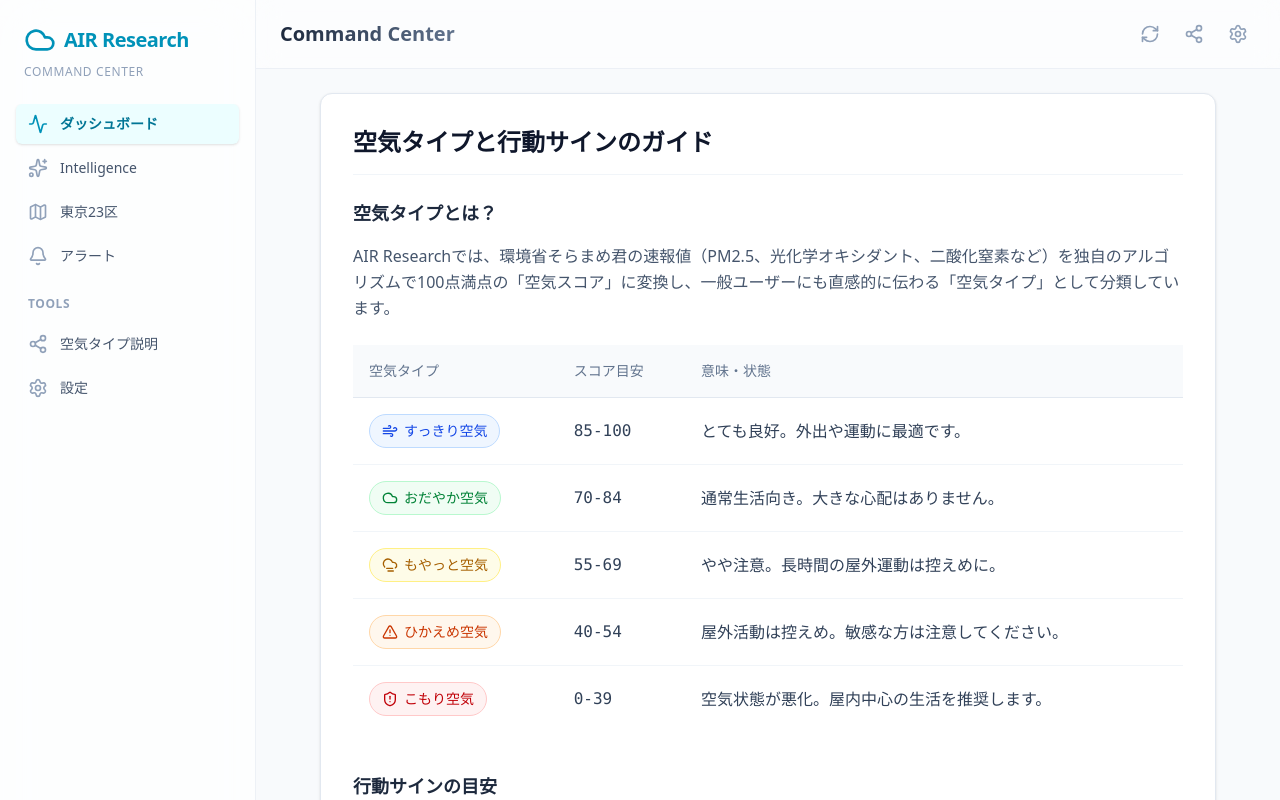
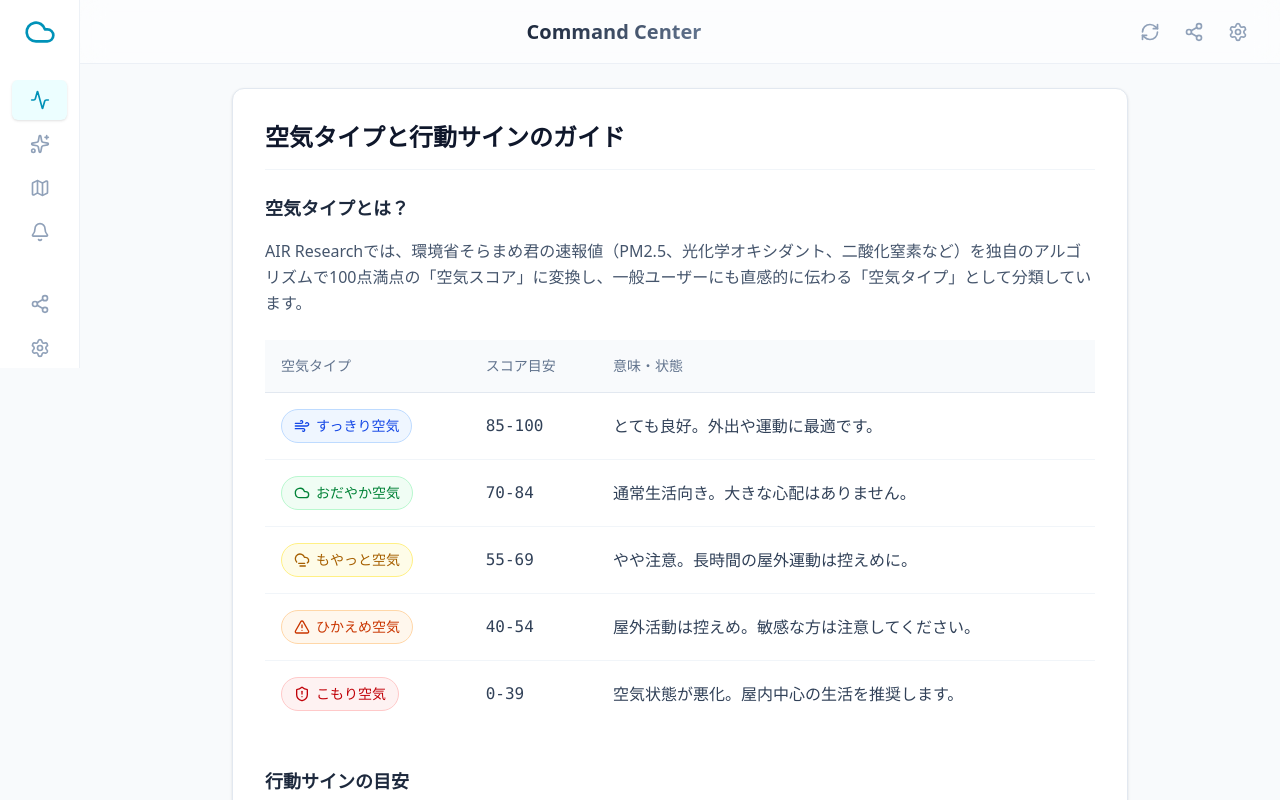
Before and after one commit to akisuperprof-sketch/airresearch-AQInews, a Next.js app: page /guide/air-type in a window 1280 px wide. Shown: the top 800 px of the page. Built offline with nearby package versions, Linux system fonts and the light colour scheme.

Commit message:
refactor: Layout refinement for responsive fit and sliding utility panel

```diff
--- a/app/dashboard/page.tsx
+++ b/app/dashboard/page.tsx
@@ -10,6 +10,7 @@ import { LocationSelector } from "@/components/dashboard/LocationSelector";
 import { ForecastTimeline } from "@/components/dashboard/ForecastTimeline";
 import { AirTypeGuidePanel } from "@/components/dashboard/AirTypeGuidePanel";
 import { AirIntelligenceBrief } from "@/components/intelligence/AirIntelligenceBrief";
+import { RightUtilityPanel } from "@/components/dashboard/RightUtilityPanel";
 import { getSummaryData, getTokyoData } from "@/lib/air/service";
 import { getForecastData } from "@/lib/air/forecastService";
 import { getLatestIntelligence } from "@/lib/intelligence/service";
@@ -73,7 +74,7 @@ export default async function DashboardPage({ searchParams }: { searchParams: {
 
   return (
     <DashboardShell>
-      <div className="flex flex-col gap-4 h-[calc(100vh-3rem)]">
+      <div className="flex flex-col gap-4 min-h-[calc(100vh-3rem)] xl:h-[calc(100vh-3rem)]">
         {/* ツールバー（エリア選択など） */}
         <div className="shrink-0 flex justify-between items-center bg-white/40 backdrop-blur-xl border border-white/60 p-3 rounded-2xl shadow-sm">
           <Suspense fallback={<div className="h-10 w-32 bg-slate-200 animate-pulse rounded-lg"></div>}>
@@ -84,11 +85,11 @@ export default async function DashboardPage({ searchParams }: { searchParams: {
           </Suspense>
         </div>
 
-        {/* メイングリッド (3カラム構成: 3:6:3) */}
-        <div className="flex-1 grid grid-cols-1 xl:grid-cols-12 gap-4 min-h-0 overflow-hidden">
+        {/* メイングリッド (2カラム構成: 4:8) */}
+        <div className="flex-1 grid grid-cols-1 xl:grid-cols-12 gap-4 min-h-0 xl:overflow-hidden pb-6 xl:pb-0">
 
-          {/* 左側カラム (3/12): サマリー系 */}
-          <div className="xl:col-span-3 flex flex-col gap-4 overflow-y-auto pr-1 custom-scrollbar">
+          {/* 左側カラム (4/12): サマリー系 */}
+          <div className="xl:col-span-4 flex flex-col gap-4 xl:overflow-y-auto pr-1 custom-scrollbar">
             <AirHeroSummary
               primaryMeasurement={primaryCity}
               nextForecast={nextForecast}
@@ -97,7 +98,7 @@ export default async function DashboardPage({ searchParams }: { searchParams: {
             <div className="shrink-0">
               <ForecastTimeline forecasts={forecasts} />
             </div>
-            <div className="shrink-0">
+            <div className="shrink-0 min-h-0 flex-1">
               <AirIntelligenceBrief japanItems={displayJapanItems} globalItems={displayGlobalItems} />
             </div>
             <div className="shrink-0 mt-auto pt-4 hidden xl:block">
@@ -105,8 +106,8 @@ export default async function DashboardPage({ searchParams }: { searchParams: {
             </div>
           </div>
 
-          {/* 中央カラム (6/12): 東京23区マップ */}
-          <div className="xl:col-span-6 flex flex-col min-h-[400px] xl:min-h-0 overflow-hidden">
+          {/* 中央カラム (8/12): 東京23区マップ */}
+          <div className="xl:col-span-8 flex flex-col min-h-[400px] xl:min-h-0 xl:overflow-hidden relative">
             <Suspense fallback={<div className="flex-1 flex items-center justify-center bg-slate-50 rounded-xl min-h-[400px]">Loading Map...</div>}>
               <TokyoWardsMap measurements={tokyoWards} />
             </Suspense>
@@ -115,16 +116,16 @@ export default async function DashboardPage({ searchParams }: { searchParams: {
             </div>
           </div>
 
-          {/* 右側カラム (3/12): アラート・ログ・KPI */}
-          <div className="xl:col-span-3 flex flex-col gap-4 overflow-y-auto pr-1 custom-scrollbar">
-            <AlertPanel alerts={mockAlerts} />
-            <FetchLogPanel logs={mockLogs} />
-            <div className="shrink-0 mt-auto">
-              <KpiPanel data={mockKpi} />
-            </div>
+        </div>
+
+        {/* 右スライドパネル (Utility) */}
+        <RightUtilityPanel>
+          <AlertPanel alerts={mockAlerts} />
+          <div className="shrink-0">
+            <KpiPanel data={mockKpi} />
           </div>
-
-        </div>
+          <FetchLogPanel logs={mockLogs} />
+        </RightUtilityPanel>
       </div>
     </DashboardShell>
   );
--- a/components/dashboard/AirHeroSummary.tsx
+++ b/components/dashboard/AirHeroSummary.tsx
@@ -20,18 +20,18 @@ export function AirHeroSummary({ primaryMeasurement: m, nextForecast, researchNo
   }
 
   return (
-    <div className={`relative overflow-hidden rounded-3xl bg-gradient-to-br ${bgGradient} p-8 text-white shadow-lg`}>
+    <div className={`relative overflow-hidden rounded-3xl bg-gradient-to-br ${bgGradient} p-5 md:p-6 text-white shadow-sm shrink-0`}>
       {/* Aurora Glassmorphism Overlay */}
       <div className="absolute inset-0 bg-white/10 backdrop-blur-[2px]"></div>
 
-      <div className="relative z-10 flex flex-col md:flex-row gap-8 items-start md:items-center justify-between">
-        <div className="flex-1 space-y-4">
+      <div className="relative z-10 flex flex-col md:flex-row gap-4 items-start md:items-center justify-between">
+        <div className="flex-1 space-y-3 min-w-0">
           <div>
-            <div className="inline-block bg-white/20 backdrop-blur-md px-3 py-1 rounded-full text-sm font-semibold mb-3 border border-white/30">
+            <div className="inline-block bg-white/20 backdrop-blur-md px-3 py-1 rounded-full text-xs font-semibold mb-2 border border-white/30">
               {m.name} の空気
             </div>
-            <h1 className="text-4xl md:text-5xl font-black tracking-tight drop-shadow-sm flex items-center gap-3">
-              {m.airType}空気 <span className="text-3xl">{statusIcon}</span>
+            <h1 className="text-3xl xl:text-4xl font-black tracking-tight drop-shadow-sm flex items-center gap-2 flex-wrap">
+              {m.airType} <span className="text-2xl">{statusIcon}</span>
             </h1>
             <p className="mt-2 text-lg text-white/90 font-medium">
               {m.comment}
--- a/components/dashboard/DashboardShell.tsx
+++ b/components/dashboard/DashboardShell.tsx
@@ -1,14 +1,17 @@
-import { ReactNode } from "react";
-import { Cloud, Settings, Share2, Activity, Map, BarChart2, Bell, Sparkles, RefreshCw, Layers } from "lucide-react";
+"use client";
+
+import { ReactNode, useState } from "react";
+import { Cloud, Settings, Share2, Activity, Map, BarChart2, Bell, Sparkles, RefreshCw, Layers, Menu } from "lucide-react";
 import Link from "next/link";
 import { cn } from "@/lib/utils";
-import { SnapshotDialog } from "@/components/snapshot/SnapshotDialog";
 
 interface DashboardShellProps {
   children: ReactNode;
 }
 
 export function DashboardShell({ children }: DashboardShellProps) {
+  const [isSidebarOpen, setIsSidebarOpen] = useState(false);
+
   return (
     <div className="min-h-screen relative font-sans text-slate-900 flex overflow-hidden">
       {/* Aurora Background */}
@@ -16,50 +19,54 @@ export function DashboardShell({ children }: DashboardShellProps) {
       <div className="absolute top-0 left-0 w-full h-[500px] bg-gradient-to-br from-blue-100/40 via-cyan-50/40 to-transparent -z-10 pointer-events-none"></div>
       <div className="absolute top-[-20%] right-[-10%] w-[50%] h-[50%] rounded-full bg-cyan-200/20 blur-3xl -z-10 pointer-events-none"></div>
 
+      {/* Mobile Sidebar Overlay */}
+      {isSidebarOpen && (
+        <div
+          className="fixed inset-0 bg-slate-900/20 backdrop-blur-sm z-30 lg:hidden"
+          onClick={() => setIsSidebarOpen(false)}
+        />
+      )}
+
       {/* Side Navigation */}
-      <aside className="w-64 bg-white/70 backdrop-blur-xl border-r border-slate-200/60 hidden md:flex flex-col z-10">
-        <div className="p-6">
-          <Link href="/dashboard" className="flex items-center space-x-2 text-cyan-600">
-            <Cloud className="w-8 h-8" />
-            <span className="text-xl font-black tracking-tight">AIR Research</span>
+      <aside className={cn(
+        "bg-white/90 backdrop-blur-xl border-r border-slate-200/60 flex flex-col z-40 transition-all duration-300 ease-in-out absolute lg:relative h-full",
+        isSidebarOpen ? "w-64 translate-x-0" : "-translate-x-full lg:translate-x-0 lg:w-20"
+      )}>
+        <div className="p-4 flex items-center justify-center lg:justify-start lg:px-6 shrink-0 h-16">
+          <Link href="/dashboard" className="flex items-center text-cyan-600 gap-2">
+            <Cloud className="w-8 h-8 shrink-0" />
+            <span className={cn("text-xl font-black tracking-tight", isSidebarOpen ? "block" : "hidden lg:hidden")}>AIR</span>
           </Link>
-          <div className="mt-2 text-xs text-slate-400 font-medium tracking-wider">COMMAND CENTER</div>
         </div>
 
-        <nav className="flex-1 px-4 space-y-1 overflow-y-auto">
-          <NavItem href="/dashboard" icon={Activity} label="ダッシュボード" active />
-          <NavItem href="/intelligence" icon={Sparkles} label="Intelligence" />
-          <NavItem href="/dashboard#tokyo-wards" icon={Map} label="東京23区" />
-          <NavItem href="/dashboard#alerts" icon={Bell} label="アラート" />
-          <div className="pt-4 pb-2">
-            <p className="px-3 text-xs font-semibold text-slate-400 uppercase tracking-wider">
+        <nav className="flex-1 px-3 space-y-1 overflow-y-auto custom-scrollbar mt-4">
+          <NavItem href="/dashboard" icon={Activity} label="ダッシュボード" active expanded={isSidebarOpen} />
+          <NavItem href="/intelligence" icon={Sparkles} label="Intelligence" expanded={isSidebarOpen} />
+          <NavItem href="/dashboard#tokyo-wards" icon={Map} label="東京23区" expanded={isSidebarOpen} />
+          <NavItem href="/dashboard#alerts" icon={Bell} label="アラート" expanded={isSidebarOpen} />
+          <div className="pt-4 pb-2 text-center lg:text-left">
+            <p className={cn("px-3 text-[10px] font-bold text-slate-400 uppercase tracking-wider", isSidebarOpen ? "block" : "hidden lg:hidden")}>
               Tools
             </p>
           </div>
-          <NavItem href="/dashboard#air-type-guide" icon={Share2} label="空気タイプ説明" />
-          <NavItem href="#" icon={Settings} label="設定" />
+          <NavItem href="/dashboard#air-type-guide" icon={Share2} label="空気タイプ説明" expanded={isSidebarOpen} />
+          <NavItem href="#" icon={Settings} label="設定" expanded={isSidebarOpen} />
         </nav>
-
-        <div className="p-4 border-t border-slate-200/60">
-          <div className="flex items-center space-x-3">
-            <div className="w-8 h-8 rounded-full bg-gradient-to-br from-cyan-400 to-blue-500 flex items-center justify-center text-white font-bold shadow-sm">
-              A
-            </div>
-            <div className="flex flex-col">
-              <span className="text-sm font-medium">Admin User</span>
-              <span className="text-xs text-slate-500">管理者</span>
-            </div>
-          </div>
-        </div>
       </aside>
 
       {/* Main Content */}
-      <main className="flex-1 flex flex-col min-w-0 z-10">
+      <main className="flex-1 flex flex-col min-w-0 z-10 w-full">
         {/* Header */}
-        <header className="bg-white/50 backdrop-blur-md border-b border-slate-200/60 px-6 py-4 flex items-center justify-between sticky top-0 z-20">
-          <div className="flex items-center md:hidden text-cyan-600">
-            <Cloud className="w-6 h-6 mr-2" />
-            <span className="font-bold">AIR Research</span>
+        <header className="bg-white/50 backdrop-blur-md border-b border-slate-200/60 px-4 md:px-6 py-3 flex items-center justify-between sticky top-0 z-20 h-16 shrink-0">
+          <div className="flex items-center text-cyan-600 gap-3">
+            <button
+              className="lg:hidden p-1.5 -ml-1.5 hover:bg-slate-100 rounded-lg transition-colors text-slate-500"
+              onClick={() => setIsSidebarOpen(true)}
+            >
+              <Menu className="w-6 h-6" />
+            </button>
+            <Cloud className="w-6 h-6 md:hidden" />
+            <span className="font-bold hidden sm:block md:hidden">AIR</span>
           </div>
           <div className="hidden md:block">
             <h1 className="text-xl font-semibold bg-clip-text text-transparent bg-gradient-to-r from-slate-800 to-slate-500">Command Center</h1>
@@ -96,19 +103,21 @@ export function DashboardShell({ children }: DashboardShellProps) {
   );
 }
 
-function NavItem({ href, icon: Icon, label, active }: { href: string; icon: any; label: string; active?: boolean }) {
+function NavItem({ href, icon: Icon, label, active, expanded }: { href: string; icon: any; label: string; active?: boolean; expanded?: boolean }) {
   return (
     <Link
       href={href}
+      title={label}
       className={cn(
-        "flex items-center px-3 py-2.5 text-sm font-medium rounded-md transition-colors",
+        "flex items-center py-2.5 font-medium rounded-md transition-colors",
+        expanded ? "px-3" : "justify-center px-0 lg:justify-center",
         active
-          ? "bg-cyan-50 text-cyan-700 font-semibold shadow-sm"
+          ? "bg-cyan-50 text-cyan-700 shadow-sm"
           : "text-slate-600 hover:bg-white/60 hover:text-slate-900"
       )}
     >
-      <Icon className={cn("w-5 h-5 mr-3", active ? "text-cyan-600" : "text-slate-400")} />
-      {label}
+      <Icon className={cn("w-5 h-5 shrink-0", active ? "text-cyan-600" : "text-slate-400", expanded ? "mr-3" : "")} />
+      <span className={cn("text-sm whitespace-nowrap overflow-hidden", expanded ? "block" : "hidden lg:hidden")}>{label}</span>
     </Link>
   );
 }
--- a/components/dashboard/FetchLogPanel.tsx
+++ b/components/dashboard/FetchLogPanel.tsx
@@ -18,35 +18,22 @@ export function FetchLogPanel({ logs }: FetchLogPanelProps) {
         <h3 className="font-bold text-slate-900">取得ログ</h3>
       </div>
 
-      <div className="overflow-y-auto overflow-x-auto flex-1 custom-scrollbar">
-        <table className="w-full text-sm text-left">
-          <thead className="bg-slate-50 text-slate-500 text-xs uppercase sticky top-0 z-10">
-            <tr>
-              <th className="px-5 py-3 font-medium">時刻</th>
-              <th className="px-5 py-3 font-medium">対象</th>
-              <th className="px-5 py-3 font-medium">内容</th>
-              <th className="px-5 py-3 font-medium">結果</th>
-            </tr>
-          </thead>
-          <tbody className="divide-y divide-slate-100">
-            {logs.map((log) => (
-              <tr key={log.id} className="hover:bg-slate-50">
-                <td className="px-5 py-3 text-slate-500 whitespace-nowrap">{log.time}</td>
-                <td className="px-5 py-3 font-medium text-slate-900 whitespace-nowrap">{log.target}</td>
-                <td className="px-5 py-3 text-slate-600 whitespace-nowrap">{log.message}</td>
-                <td className="px-5 py-3 whitespace-nowrap">
-                  <span className={`inline-flex items-center px-2 py-0.5 rounded text-xs font-medium ${
-                    log.result === "success" ? "bg-green-100 text-green-800" :
-                    log.result === "partial" ? "bg-yellow-100 text-yellow-800" :
-                    "bg-red-100 text-red-800"
-                  }`}>
-                    {log.result.toUpperCase()}
-                  </span>
-                </td>
-              </tr>
-            ))}
-          </tbody>
-        </table>
+      <div className="overflow-y-auto flex-1 custom-scrollbar p-3 space-y-2">
+        {logs.map((log) => (
+          <div key={log.id} className="border border-slate-100 rounded-lg p-3 bg-slate-50/50 flex flex-col gap-1.5 hover:bg-slate-50 transition-colors">
+            <div className="flex justify-between items-center">
+              <span className="text-[11px] font-semibold text-slate-500">{log.time} · {log.target}</span>
+              <span className={`inline-flex items-center px-1.5 py-0.5 rounded text-[10px] font-bold uppercase tracking-wider ${
+                log.result === "success" ? "bg-green-100 text-green-700" :
+                log.result === "partial" ? "bg-yellow-100 text-yellow-700" :
+                "bg-red-100 text-red-700"
+              }`}>
+                {log.result}
+              </span>
+            </div>
+            <p className="text-sm font-medium text-slate-800 line-clamp-2 leading-snug">{log.message}</p>
+          </div>
+        ))}
       </div>
     </div>
   );
--- a/components/dashboard/KpiPanel.tsx
+++ b/components/dashboard/KpiPanel.tsx
@@ -14,27 +14,27 @@ interface KpiPanelProps {
 
 export function KpiPanel({ data }: KpiPanelProps) {
   return (
-    <div className="grid grid-cols-2 md:grid-cols-4 gap-4">
+    <div className="grid grid-cols-2 gap-3">
       <KpiCard
-        label="データ鮮度"
-        value={`${data.freshnessMin}分前`}
+        label="鮮度"
+        value={`${data.freshnessMin}分`}
         icon={Clock}
         trend={data.freshnessMin < 30 ? "good" : "bad"}
       />
       <KpiCard
-        label="取得成功率"
+        label="成功率"
         value={`${data.successRate}%`}
         icon={Activity}
         trend={data.successRate > 95 ? "good" : "bad"}
       />
       <KpiCard
-        label="注意エリア"
-        value={`${data.cautionAreasCount}箇所`}
+        label="注意"
+        value={`${data.cautionAreasCount}区`}
         icon={AlertTriangle}
         trend={data.cautionAreasCount === 0 ? "good" : "neutral"}
       />
       <KpiCard
-        label="SNS投稿候補"
+        label="投稿候補"
         value={`${data.snapshotReadyCount}件`}
         icon={ImageIcon}
         trend="neutral"
--- /dev/null
+++ b/components/dashboard/RightUtilityPanel.tsx
@@ -0,0 +1,61 @@
+"use client";
+
+import { useState } from "react";
+import { ChevronLeft, ChevronRight, X, Wrench } from "lucide-react";
+import { cn } from "@/lib/utils";
+
+export function RightUtilityPanel({ children }: { children: React.ReactNode }) {
+  const [isOpen, setIsOpen] = useState(false);
+
+  return (
+    <>
+      {/* Toggle Button */}
+      <button
+        onClick={() => setIsOpen(!isOpen)}
+        className={cn(
+          "fixed top-1/2 -translate-y-1/2 z-40 bg-white border border-slate-200 shadow-lg p-2.5 rounded-l-xl transition-all duration-300 hover:bg-slate-50 flex items-center gap-2 group",
+          isOpen ? "right-80 md:right-96" : "right-0"
+        )}
+        title="Utility Panel (アラート・ログ・KPI)"
+      >
+        {isOpen ? (
+          <ChevronRight className="w-5 h-5 text-slate-500" />
+        ) : (
+          <>
+            <ChevronLeft className="w-5 h-5 text-slate-500" />
+            <Wrench className="w-4 h-4 text-slate-400 group-hover:text-cyan-600 transition-colors" />
+          </>
+        )}
+      </button>
+
+      {/* Backdrop for Mobile */}
+      {isOpen && (
+        <div
+          className="fixed inset-0 bg-slate-900/20 backdrop-blur-sm z-40 xl:hidden"
+          onClick={() => setIsOpen(false)}
+        />
+      )}
+
+      {/* Panel */}
+      <div
+        className={cn(
+          "fixed top-0 bottom-0 right-0 z-50 bg-slate-50/95 backdrop-blur-2xl border-l border-white/80 shadow-2xl transition-transform duration-300 ease-in-out w-[85vw] sm:w-80 md:w-96 flex flex-col",
+          isOpen ? "translate-x-0" : "translate-x-full"
+        )}
+      >
+        <div className="flex justify-between items-center p-4 border-b border-slate-200/60 bg-white/80 shrink-0 shadow-sm">
+          <h2 className="font-bold text-slate-800 flex items-center gap-2">
+            <Wrench className="w-4 h-4 text-cyan-600" />
+            System Utility
+          </h2>
+          <button onClick={() => setIsOpen(false)} className="p-1.5 text-slate-400 hover:bg-slate-100 rounded-lg transition-colors">
+            <X className="w-5 h-5" />
+          </button>
+        </div>
+        <div className="flex-1 overflow-y-auto p-4 flex flex-col gap-4 custom-scrollbar">
+          {children}
+        </div>
+      </div>
+    </>
+  );
+}
--- a/components/dashboard/TokyoWardsMap.tsx
+++ b/components/dashboard/TokyoWardsMap.tsx
@@ -66,7 +66,7 @@ export function TokyoWardsMap({ measurements }: TokyoWardsMapProps) {
   const projection = useMemo(() => {
     if (!geoData || dimensions.width === 0 || dimensions.height === 0) return null;
     return geoMercator().fitExtent(
-      [[20, 20], [dimensions.width - 20, dimensions.height - 20]],
+      [[40, 40], [dimensions.width - 40, dimensions.height - 40]],
       geoData
     );
   }, [geoData, dimensions.width, dimensions.height]);
```
